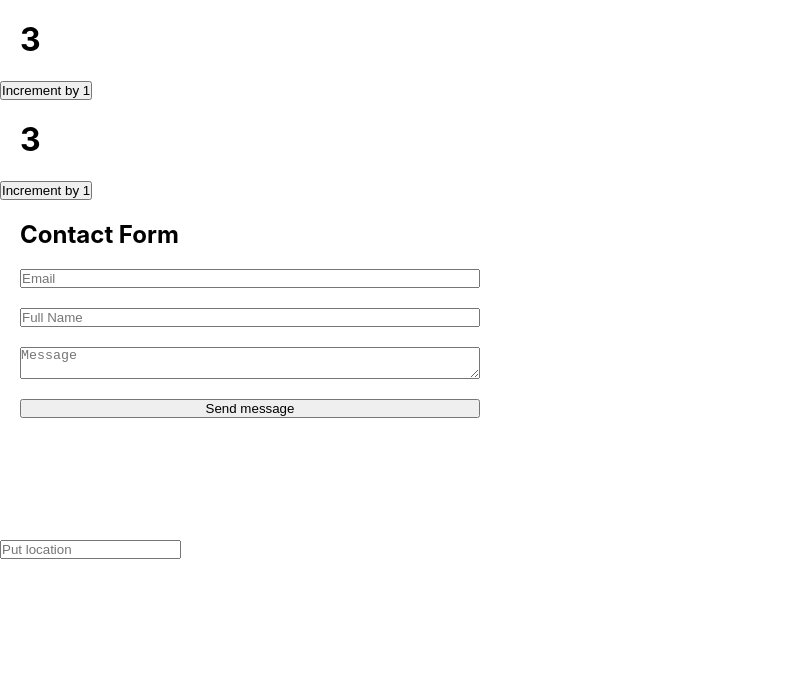
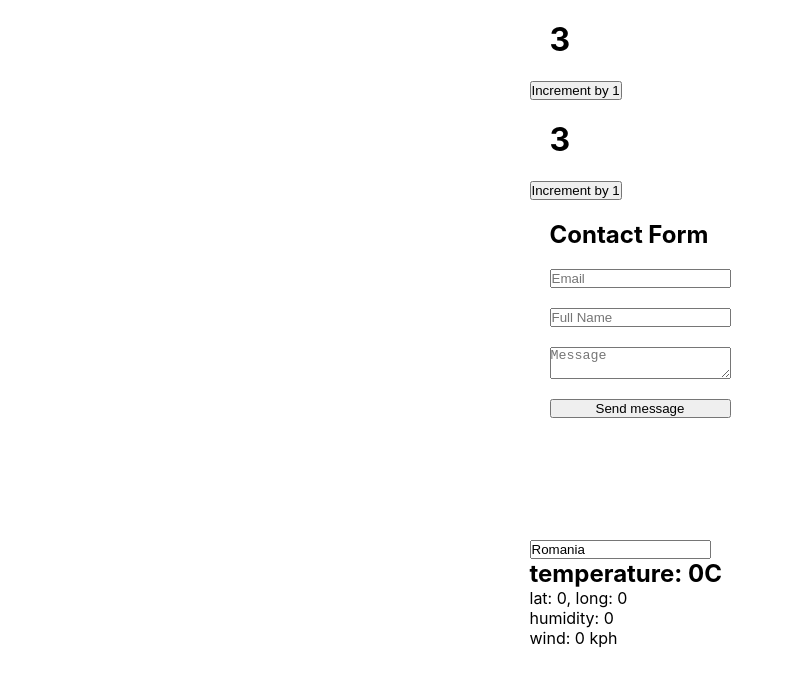
Before and after one commit to alexandrularion/learn-javascript-frameworks, a React (Create React App) app in the folder JavaScriptRO38/3_hooks_react_app/: page / in a window 1280 px wide. Shown: the top 686 px of the page, without its empty margins (0-794 px from the left). Built offline with nearby package versions, Linux system fonts and the light colour scheme; no server answers.

Commit message:
Updated 3_hooks_react_app from JavaScriptRO38

```diff
--- a/JavaScriptRO38/3_hooks_react_app/src/components/WithEffect.js
+++ b/JavaScriptRO38/3_hooks_react_app/src/components/WithEffect.js
@@ -1,12 +1,56 @@
 import { useState, useEffect } from "react";
 
 const WithEffect = () => {
-  const [message, setMessage] = useState("");
+  const [location, setLocation] = useState("Romania");
+  const [data, setData] = useState({
+    lat: 0,
+    lon: 0,
+    temperature: 0,
+    wind: 0,
+    humidty: 0,
+  });
+
+  const getWeatherDataFromAPI = async (location) => {
+    // we call the rapidapi weater endpoint with specific credentials
+    const response = await fetch(
+      `https://weatherapi-com.p.rapidapi.com/current.json?q=${location}`,
+      {
+        headers: {
+          "X-RapidAPI-Key":
+            "629983b172msh2195c03d7d9c635p16edd1jsna1927b61bbf0",
+          "X-RapidAPI-Host": "weatherapi-com.p.rapidapi.com",
+        },
+      }
+    );
+
+    // We convert the response to common JSON format
+    const data = await response.json();
+
+    // We set the data state in a preffered format
+    if (data?.location && data?.current) {
+      setData({
+        lat: data.location.lat,
+        lon: data.location.lon,
+        temperature: data.current.temp_c,
+        wind: data.current.wind_kph,
+        humidty: data.current.humidity,
+      });
+    }
+  };
 
   useEffect(() => {
-    console.log("Our useEffect run once");
-    console.log(message);
-  }, [message]);
+    console.log("Our useEffect run once without any dependency");
+  }, []);
+
+  useEffect(() => {
+    // Call the weather API to get specific params about weather condition
+    getWeatherDataFromAPI(location);
+  }, [location]);
+
+  useEffect(() => {
+    // Every time the data state is changing the useEffect callback (fn) will run
+    console.log("data", data);
+  }, [data]);
 
   return (
     <div>
@@ -14,8 +58,17 @@ const WithEffect = () => {
         type="text"
         placeholder="Put location"
         name={"location"}
-        onChange={(e) => setMessage(e.target.value)}
+        value={location}
+        onChange={(event) => setLocation(event.target.value)}
       />
+      <div>
+        <h2>temperature: {data.temperature}C</h2>
+        <p>
+          lat: {data.lat}, long: {data.lon}
+        </p>
+        <p>humidity: {data.humidty}</p>
+        <p>wind: {data.wind} kph</p>
+      </div>
     </div>
   );
 };
--- a/JavaScriptRO38/3_hooks_react_app/src/index.css
+++ b/JavaScriptRO38/3_hooks_react_app/src/index.css
@@ -1,4 +1,7 @@
 body {
+  display: flex;
+  flex-direction: column;
+  align-items: center;
   margin: 0;
   font-family: -apple-system, BlinkMacSystemFont, 'Segoe UI', 'Roboto', 'Oxygen',
     'Ubuntu', 'Cantarell', 'Fira Sans', 'Droid Sans', 'Helvetica Neue',
```
